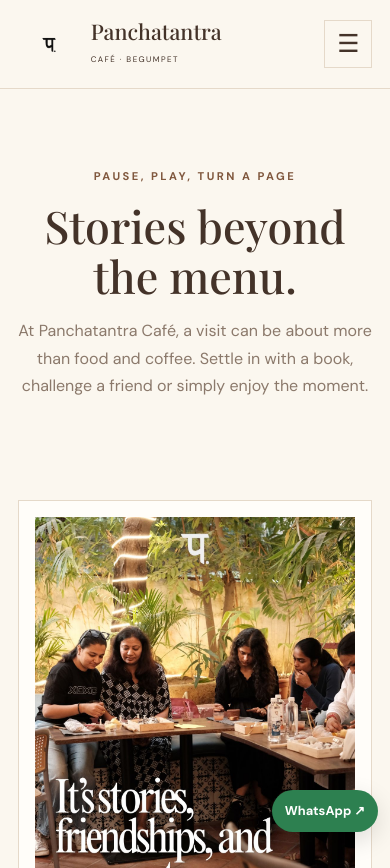
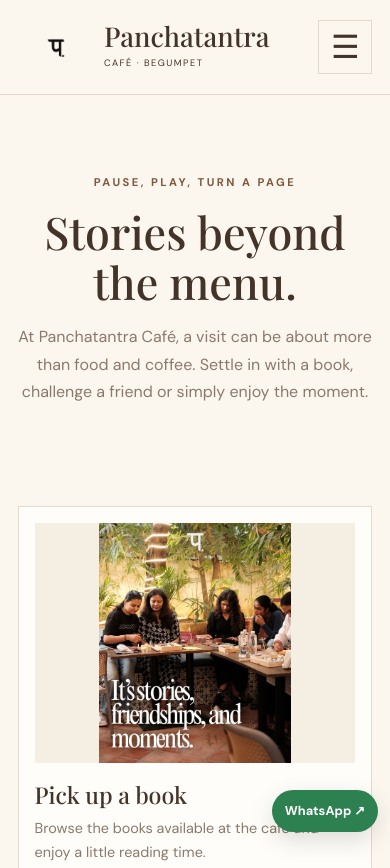
Before and after one commit to aishwaryabhukya137-sudo/Panchatantra-cafe, a plain HTML site: page books-and-games.html in a window 390 px wide. Shown: the top 868 px of the page. Drawn offline with nearby package versions, Linux system fonts and the light colour scheme; a web font is replaced by a local one.

Commit message:
Add files via upload

```diff
--- a/books-and-games.html
+++ b/books-and-games.html
@@ -6,7 +6,7 @@
 <link rel="icon" href="favicon.svg" type="image/svg+xml"><link rel="apple-touch-icon" href="favicon.svg">
 <link rel="preconnect" href="https://fonts.googleapis.com"><link rel="preconnect" href="https://fonts.gstatic.com" crossorigin>
 <link href="https://fonts.googleapis.com/css2?family=DM+Sans:wght@400;500;600;700&family=Playfair+Display:ital,wght@0,400;0,500;0,600;1,400&family=Kalam:wght@400;700&display=swap" rel="stylesheet">
-<link rel="stylesheet" href="styles.css?v=20261121-books-logo-fix">
+<link rel="stylesheet" href="styles.css?v=20261121-header-v4">
 <meta property="og:type" content="website"><meta property="og:site_name" content="Panchatantra Café">
 <meta property="og:title" content="Books & Board Games Café | Panchatantra Café Hyderabad"><meta property="og:description" content="Enjoy books, chess and UNO at Panchatantra Café in Begumpet, Hyderabad. Books and games are available to everyone.">
 <meta property="og:url" content="https://panchatantracafe.com/books-and-games.html"><meta property="og:image" content="https://panchatantracafe.com/homepage.jpg">
@@ -20,7 +20,7 @@
 </ul></div></header>
 <main>
 <section class="page-hero container"><span class="eyebrow">Pause, play, turn a page</span><h1>Stories beyond the menu.</h1><p>At Panchatantra Café, a visit can be about more than food and coffee. Settle in with a book, challenge a friend or simply enjoy the moment.</p></section>
-<section class="section container"><div class="cards books-games-cards">
+<section class="section container"><div class="cards">
 <article class="card"><div class="card-image"><img src="friendship.jpg" alt="A cosy café corner" loading="lazy"></div><h3>Pick up a book</h3><p>Browse the books available at the café and enjoy a little reading time.</p></article>
 <article class="card"><div class="card-image"><img src="sitting spot.jpg" alt="Seating area at Panchatantra Café" loading="lazy"></div><h3>Chess, anyone?</h3><p>Take a thoughtful break and enjoy a game of chess with your company.</p></article>
 <article class="card"><div class="card-image"><img src="people.jpg" alt="People enjoying time together at the café" loading="lazy"></div><h3>UNO & good company</h3><p>Bring your friends together for a light-hearted game of UNO.</p></article>
@@ -33,5 +33,5 @@
 <div><h3>Explore</h3><div class="footer-links"><a href="menu.html">Menu & ordering</a><a href="books-and-games.html">Books & games</a><a href="Event.html">Events & workshops</a><a href="host-an-event.html">Host an event</a><a href="pet-friendly.html">Pet-friendly café</a><a href="faq.html">FAQs</a><a href="guide.html">Café guide</a></div></div>
 <div><h3>Come say hello</h3><div class="footer-links"><a href="https://maps.app.goo.gl/RJKehn9R445dQgz3A" target="_blank" rel="noopener noreferrer">House 1-10-290/1, Sai Nilayam, Circle 30, Begumpet, Hyderabad</a><a href="tel:+918516923456">+91 85169 23456</a><a href="https://www.instagram.com/panchatantrahyd/" target="_blank" rel="noopener noreferrer">@panchatantrahyd on Instagram</a><a href="https://maps.app.goo.gl/RJKehn9R445dQgz3A" target="_blank" rel="noopener noreferrer">Find us on Google Maps</a></div></div>
 </div><div class="footer-bottom"><span>© <span data-year></span> Panchatantra Café. All rights reserved.</span><span>Begumpet · Hyderabad · Open daily, 11 AM–11 PM</span></div>
-</div></footer><a class="whatsapp-float" href="https://wa.me/918516923456" target="_blank" rel="noopener noreferrer" aria-label="Chat with Panchatantra Café on WhatsApp">WhatsApp ↗</a><script src="script.js" defer></script>
+</div></footer><a class="whatsapp-float" href="https://wa.me/918516923456" target="_blank" rel="noopener noreferrer" aria-label="Chat with Panchatantra Café on WhatsApp">WhatsApp ↗</a><script src="script.js?v=20261121-header-v4" defer></script>
 </body></html>
--- a/styles.css
+++ b/styles.css
@@ -23,9 +23,9 @@ p{color:var(--muted)}
 .btn-outline:hover{color:white}
 .text-link{display:inline-block;border-bottom:1px solid var(--accent);padding-bottom:3px;color:var(--brown);font-weight:600}
 .site-header{position:sticky;top:0;z-index:1000;background:rgba(251,247,239,.97);backdrop-filter:blur(14px);border-bottom:1px solid var(--line)}
-.nav-wrap{position:relative;min-height:100px;display:flex;align-items:center;justify-content:space-between;gap:1.2rem}
+.nav-wrap{position:relative;min-height:88px;display:flex;align-items:center;justify-content:space-between;gap:1.2rem}
 .brand{display:flex;align-items:center;gap:.7rem;min-width:0}
-.brand img{width:78px;height:78px;object-fit:contain;mix-blend-mode:multiply}
+.brand img{width:62px;height:62px;object-fit:contain;mix-blend-mode:multiply}
 .brand-name{font:500 1.75rem/1 var(--serif);white-space:nowrap}
 .brand small{display:block;margin-top:.32rem;font-size:.57rem;letter-spacing:.24em}
 .nav-links{display:flex;align-items:center;gap:clamp(.65rem,1.55vw,1.35rem);list-style:none}
@@ -114,9 +114,9 @@ details p{margin-top:.8rem;font-size:.9rem}
 .reveal{opacity:0;transform:translateY(18px);transition:opacity .65s ease,transform .65s ease}
 .reveal.visible{opacity:1;transform:none}
 :focus-visible{outline:3px solid #b88660;outline-offset:3px}
-@media(max-width:1020px){.nav-links{gap:.7rem}.nav-links a{font-size:.69rem}.brand-name{font-size:1.55rem}.brand img{width:70px;height:70px}}
+@media(max-width:1020px){.nav-links{gap:.7rem}.nav-links a{font-size:.69rem}.brand-name{font-size:1.55rem}.brand img{width:54px;height:54px}}
 @media(max-width:780px){
- .nav-wrap{min-height:88px}.menu-toggle{display:block}
+ .nav-wrap{min-height:76px}.menu-toggle{display:block}
  .nav-links{display:none;position:absolute;z-index:1101;top:100%;left:0;right:0;background:var(--cream);padding:.7rem 5% 1rem;border:1px solid var(--line);border-top:0;box-shadow:0 14px 22px #44332912;align-items:stretch;gap:0}
  .nav-links.open{display:flex;flex-direction:column}
  .nav-links li{border-bottom:1px solid var(--line)}
@@ -130,7 +130,7 @@ details p{margin-top:.8rem;font-size:.9rem}
  .footer-grid{grid-template-columns:1fr 1fr}
 }
 @media(max-width:540px){
- .brand-name{font-size:1.35rem}.brand img{width:62px;height:62px}
+ .brand-name{font-size:1.35rem}.brand img{width:49px;height:49px}
  .brand small{font-size:.5rem;letter-spacing:.18em}
  .hero{padding-top:2.7rem}.hero-meta{font-size:.54rem;letter-spacing:.06em}
  .hero-actions{gap:.8rem}.btn{padding:12px 15px;font-size:.67rem}
@@ -156,22 +156,107 @@ details p{margin-top:.8rem;font-size:.9rem}
 @media(max-width:780px){.menu-gallery{grid-template-columns:1fr;gap:1.25rem}.menu-photo img{aspect-ratio:4/3}}
 
 
-/* Books & Games: show each complete photograph at its natural aspect ratio. */
-.books-games-cards { align-items: start; }
-.books-games-cards .card { height: 100%; }
-.books-games-cards .card-image {
-  aspect-ratio: auto;
-  height: auto;
-  overflow: visible;
+/* PANCHATANTRA HEADER FIX — single hamburger navigation on ALL screen sizes */
+.site-header { position: sticky; top: 0; z-index: 1000; }
+.site-header .nav-wrap {
+  position: relative;
+  min-height: 116px !important;
+  display: flex;
+  align-items: center;
+  justify-content: space-between;
+  gap: 1rem;
+}
+.site-header .brand {
+  display: inline-flex;
+  align-items: center;
+  gap: .9rem;
+  min-width: 0;
+  flex: 1 1 auto;
+}
+.site-header .brand img {
+  display: block;
+  width: clamp(76px, 9.5vw, 100px) !important;
+  height: clamp(76px, 9.5vw, 100px) !important;
+  max-width: none;
+  flex: 0 0 auto;
+  object-fit: contain;
+}
+.site-header .brand-name {
+  display: block;
+  font-size: clamp(1.8rem, 3.6vw, 2.45rem) !important;
+  line-height: 1.04;
+  white-space: nowrap;
+}
+.site-header .brand small {
+  display: block;
+  margin-top: .38rem;
+  font-size: .68rem;
+  letter-spacing: .2em;
+}
+.site-header .menu-toggle {
+  display: inline-flex !important;
+  align-items: center;
+  justify-content: center;
+  flex: 0 0 58px;
+  width: 58px !important;
+  height: 58px !important;
+  padding: 0;
+  border: 1px solid var(--line);
   background: transparent;
+  color: var(--brown);
+  font-family: inherit;
+  font-size: 2rem !important;
+  line-height: 1;
+  cursor: pointer;
+  touch-action: manipulation;
+  -webkit-tap-highlight-color: transparent;
+  position: relative;
+  z-index: 1003;
 }
-.books-games-cards .card-image img {
+.site-header .nav-links {
+  display: none !important;
+  position: absolute;
+  top: calc(100% - 1px);
+  right: 0;
+  left: auto;
+  z-index: 1002;
+  width: min(370px, calc(100vw - 28px));
+  max-height: min(76vh, 620px);
+  overflow-y: auto;
+  flex-direction: column;
+  align-items: stretch;
+  gap: 0;
+  padding: 12px 20px 16px;
+  margin: 0;
+  list-style: none;
+  background: var(--cream);
+  border: 1px solid var(--line);
+  box-shadow: 0 16px 36px rgba(68,51,41,.16);
+}
+.site-header .nav-links.open { display: flex !important; }
+.site-header .nav-links li { display: block; width: 100%; border-bottom: 1px solid var(--line); }
+.site-header .nav-links li:last-child { border-bottom: 0; }
+.site-header .nav-links a {
   display: block;
-  width: 100%;
-  height: auto;
-  max-height: none;
-  object-fit: contain;
-  object-position: center;
-  transform: none;
+  padding: 13px 2px;
+  color: var(--brown);
+  font-size: .95rem;
+  line-height: 1.35;
 }
-.books-games-cards .card:hover .card-image img { transform: none; }
+.site-header .nav-links .nav-cta {
+  display: inline-block;
+  width: fit-content;
+  margin: 12px 0 2px;
+  padding: 12px 14px;
+  color: #fff;
+  background: var(--brown);
+}
+@media (max-width: 600px) {
+  .site-header .nav-wrap { min-height: 94px !important; }
+  .site-header .brand { gap: .65rem; }
+  .site-header .brand img { width: 76px !important; height: 76px !important; }
+  .site-header .brand-name { font-size: clamp(1.7rem, 7vw, 2.05rem) !important; }
+  .site-header .brand small { font-size: .58rem; letter-spacing: .16em; }
+  .site-header .menu-toggle { flex-basis: 54px; width: 54px !important; height: 54px !important; }
+  .site-header .nav-links { left: 0; right: 0; width: 100%; }
+}
```
Also changed, not shown: 404.html (+2 -2 lines), Event.html (+2 -2 lines), book.html (+2 -2 lines), faq.html (+2 -2 lines), guide.html (+2 -2 lines), host-an-event.html (+2 -2 lines), index.html (+2 -2 lines), menu.html (+2 -2 lines), pet-friendly.html (+2 -2 lines), README-DEPLOY.txt.
